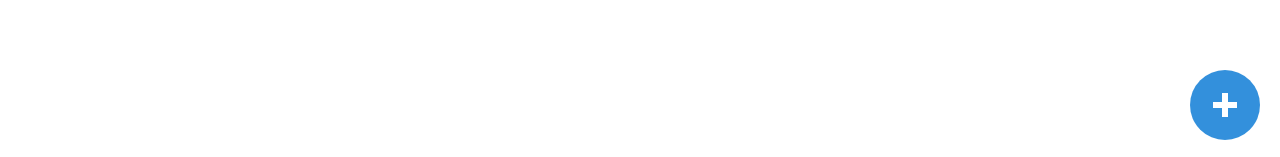
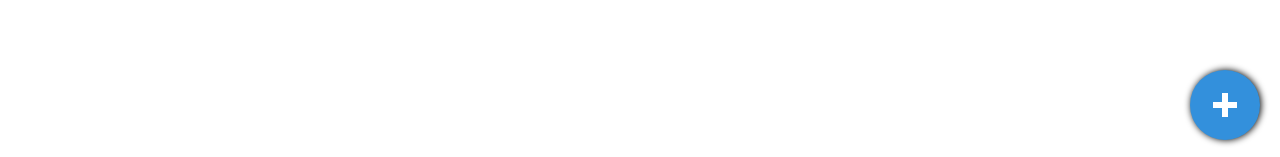
Before and after one commit to pkopy/note-colaboration, a React (Create React App) app: page / in a window 1280 px wide. In both pictures the pointer is over the element 1225 px from the left and 745 px from the top of the page. Shown: the part 640-797 px from the top of the page. Built offline with nearby package versions, Linux system fonts and the light colour scheme.

Commit message:
adding shadow to add button

```diff
--- a/src/index.css
+++ b/src/index.css
@@ -61,6 +61,11 @@ body {
   background-position: center;
   background-color: #3390dc;
   border-radius: 40px;
+  transition-duration: 0.4s;
+}
+.add-note-button:hover {
+  box-shadow: 1px 0px 7px 0px #000;
+  cursor: pointer;
 }
 .App {
   text-align: center;
```
